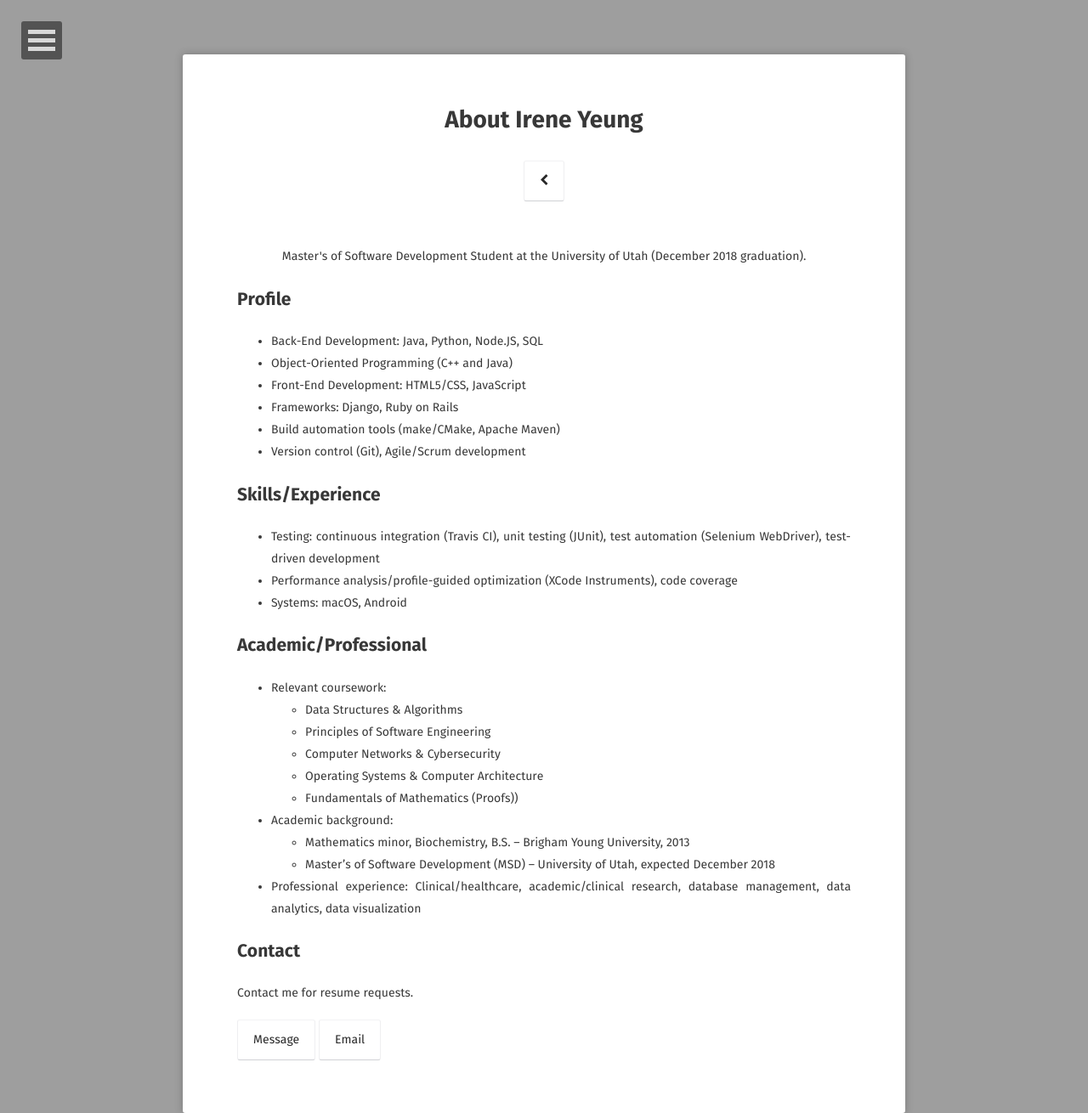
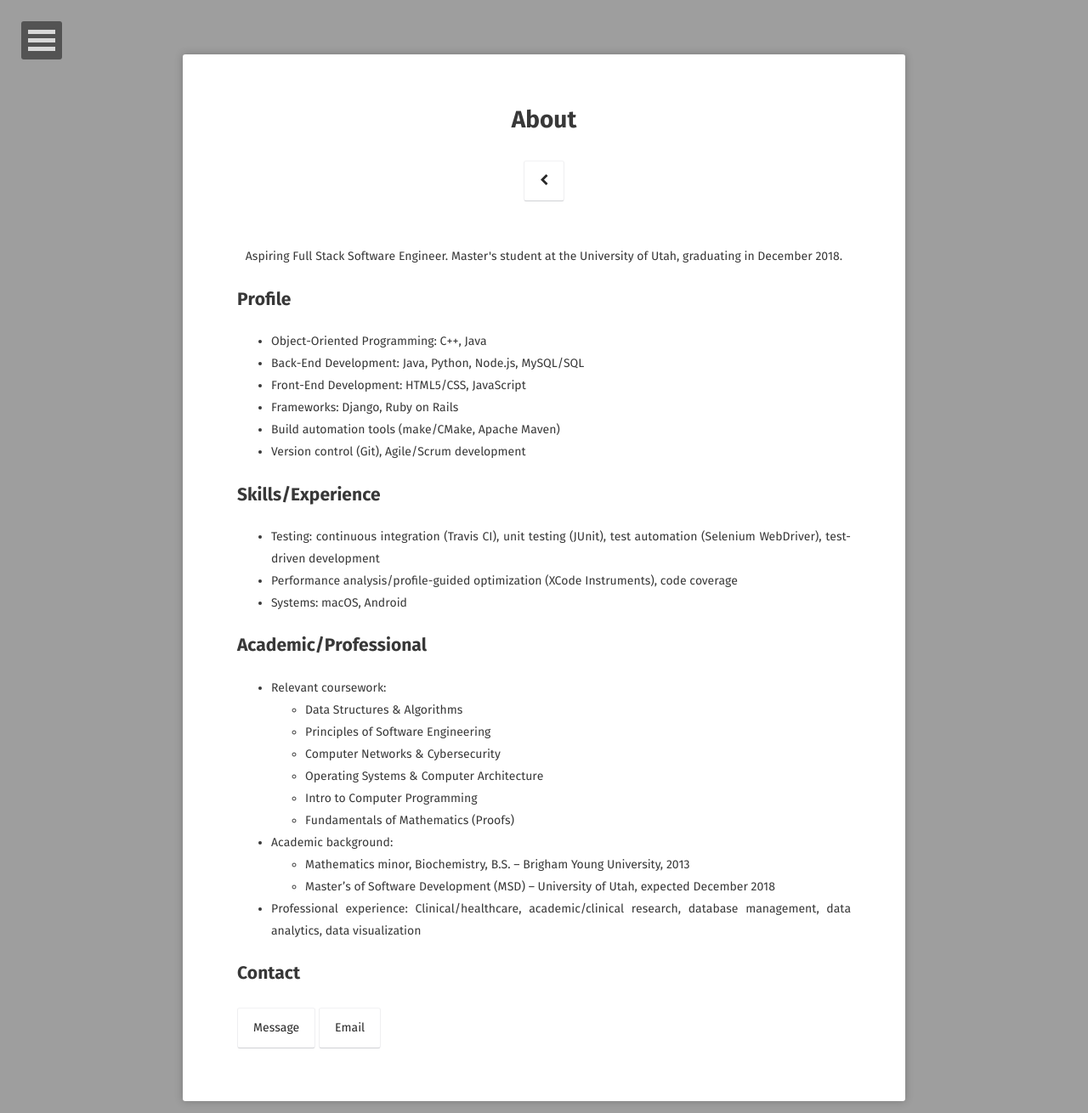
Before and after one commit to ihyeung/ihyeung.github.io, a Jekyll site: the page built from about/index.md, in a window 1280 px wide. Shown: the whole page at 85% size. Built offline with Jekyll 4.4.1, drawn with Linux system fonts in a browser that asks for light colours; some web fonts are replaced.

Commit message:
modified about

```diff
--- a/_config.yml
+++ b/_config.yml
@@ -1,7 +1,7 @@
 # Site
 title:              Irene Yeung
-bio:                'Aspiring Back-End Web Developer'
-description:        "Current Master's of Software Development (MSD) student at the University of Utah, graduating in December 2018."
+bio:                'Full-Stack Software Engineer'
+description:        "Master's of Software Development (MSD) student at the University of Utah, graduating in December 2018."
 reading_time:       false
 words_per_minute:   200
 logo:               'assets/img/logo.png'
--- a/about/index.md
+++ b/about/index.md
@@ -1,16 +1,16 @@
 ---
 layout: page
-title: About Irene Yeung
+title: About
 tags: [about, Jekyll, theme, Irene, ihyeung, MSD]
 date: 2018-03-17
 comments: false
 ---
 
-<center>Master's of Software Development Student at the University of Utah  (December 2018 graduation).</center>
+<center>Aspiring Full Stack Software Engineer. Master's student at the University of Utah, graduating in December 2018. </center>
 
 ## Profile
-* Back-End Development: Java, Python, Node.JS, SQL
-* Object-Oriented Programming (C++ and Java)
+* Object-Oriented Programming: C++, Java
+* Back-End Development: Java, Python, Node.js, MySQL/SQL
 * Front-End Development: HTML5/CSS, JavaScript
 * Frameworks: Django, Ruby on Rails
 * Build automation tools (make/CMake, Apache Maven)
@@ -27,25 +27,14 @@ comments: false
   * Principles of Software Engineering
   * Computer Networks & Cybersecurity
   * Operating Systems & Computer Architecture
-  * Fundamentals of Mathematics (Proofs))
+  * Intro to Computer Programming
+  * Fundamentals of Mathematics (Proofs)
 * Academic background:
     * Mathematics minor, Biochemistry, B.S. -- Brigham Young University, 2013
     * Master's of Software Development (MSD) -- University of Utah, expected December 2018
 * Professional experience: Clinical/healthcare, academic/clinical research, database management, data analytics, data visualization
 
-<!-- ## Preview
-
-{% capture images %}
-    https://cloud.githubusercontent.com/assets/754514/14509720/61c61058-01d6-11e6-93ab-0918515ecd56.png
-    https://cloud.githubusercontent.com/assets/754514/14509716/61ac6c8e-01d6-11e6-879f-8308883de790.png
-{% endcapture %}
-{% include gallery images=images caption="Screenshots of Moon Theme" cols=2 %}
-
-See a [live version of Moon](http://taylantatli.github.io/Moon) hosted on GitHub. -->
-
 ## Contact
-
-Contact me for resume requests.
 
 [Message](https://www.linkedin.com/in/ihyeung/){: .btn}
 [Email](mailto:yeung.ireneh@utah.edu){: .btn}
```
